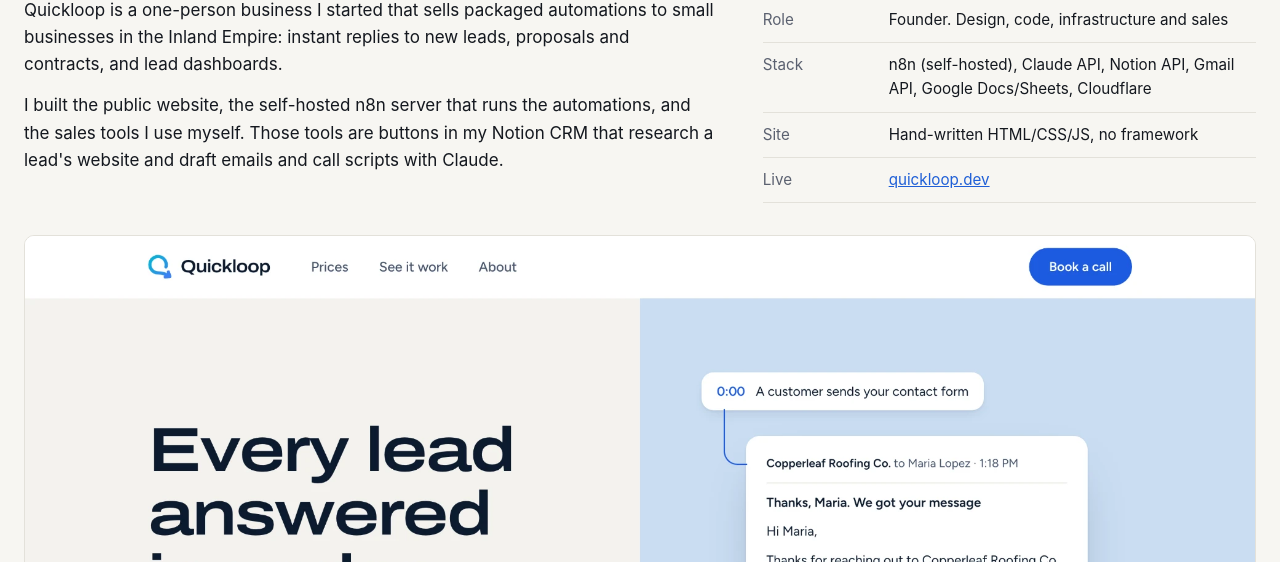
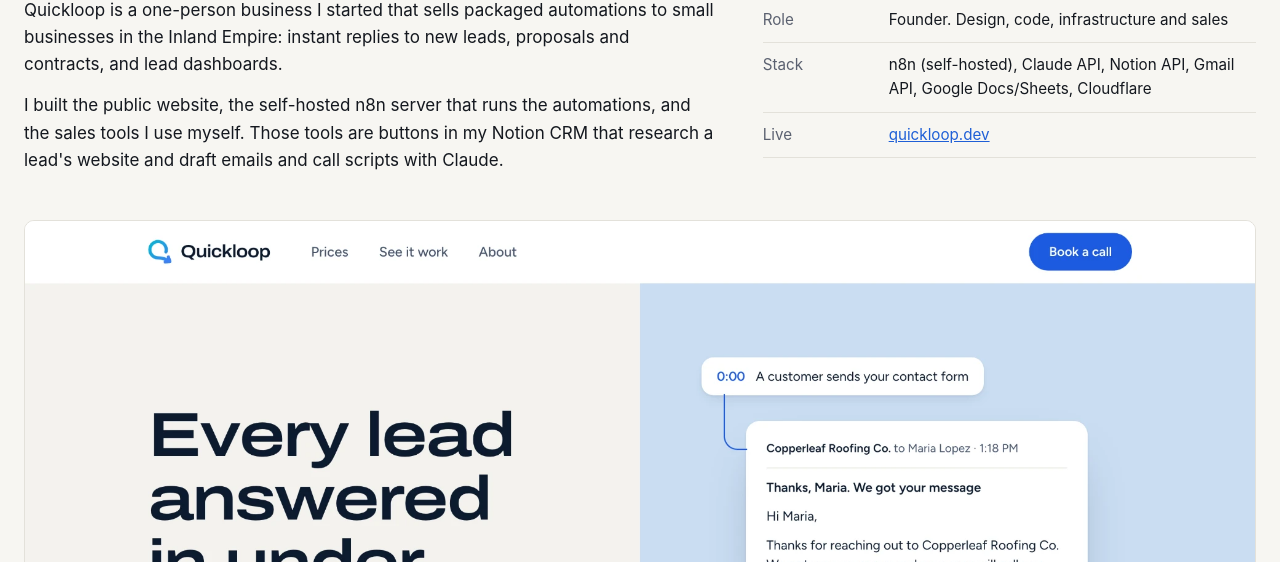
Before and after one commit to ladam027/Portfolio, a plain HTML site: page index.html in a window 1280 px wide. Shown: the part 538-1100 px from the top of the page. Drawn offline with Linux system fonts and the light colour scheme.

Commit message:
Update Quickloop details

```diff
--- a/index.html
+++ b/index.html
@@ -84,7 +84,6 @@ footer{padding:40px 0 64px;color:var(--muted);font-size:.92rem}
       <dl class="facts">
         <div><dt>Role</dt><dd>Founder. Design, code, infrastructure and sales</dd></div>
         <div><dt>Stack</dt><dd>n8n (self-hosted), Claude API, Notion API, Gmail API, Google Docs/Sheets, Cloudflare</dd></div>
-        <div><dt>Site</dt><dd>Hand-written HTML/CSS/JS, no framework</dd></div>
         <div><dt>Live</dt><dd><a href="https://quickloop.dev">quickloop.dev</a></dd></div>
       </dl>
     </div>
```
